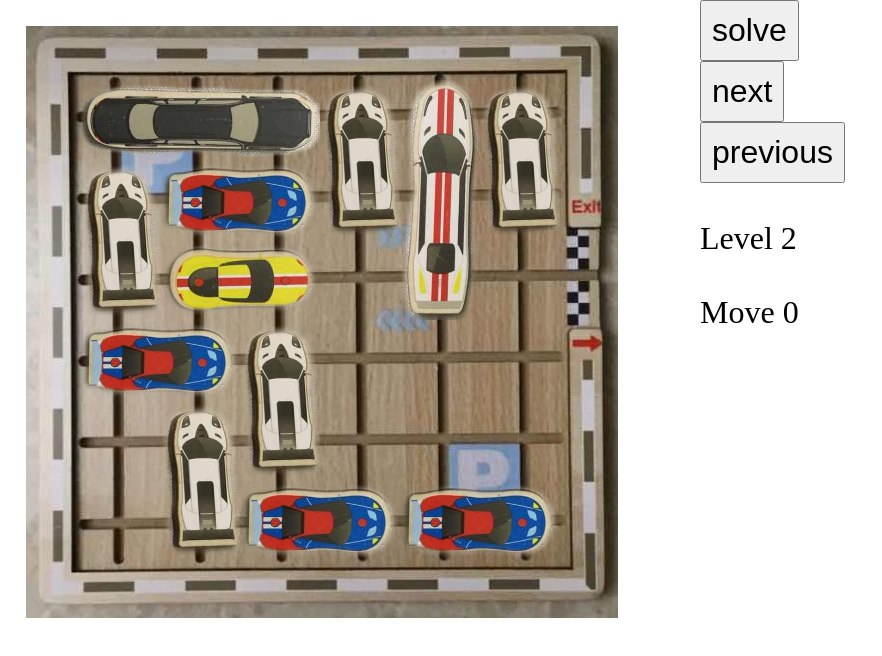
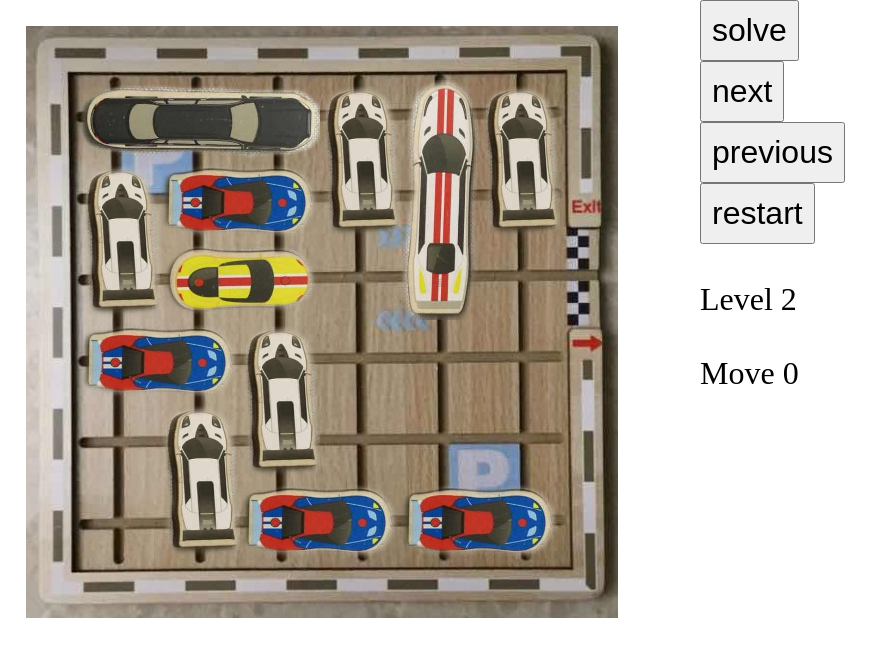
Before and after one commit to bombzj/parking-game, a plain HTML site: page index.html in a window 1280 px wide. Both pictures are taken after a click on the button "next". Shown: the whole page, without its empty margins (0-882 px from the left). Drawn offline with Linux system fonts and the light colour scheme.

Commit message:
small update

```diff
--- a/car.js
+++ b/car.js
@@ -3,8 +3,9 @@ let ctx, grid = 80, images = {}, cars, curCar, touchable = false, board=[], curM
 let touchX, touchY
 
 function init(c, boardW, boardH, exitX, exitY) {
-	cars = c
+	cars = copyCars(c)
 	curMove = 0
+	moveNumber.innerHTML = curMove
 	updateBoard()
 	ctx = canvas.getContext("2d")
 	loadImages(['blue', 'white', 'yellow', 'black', 'train', 'board'], () => {
@@ -22,7 +23,7 @@ function init(c, boardW, boardH, exitX, exitY) {
 			touchmove(event.offsetX, event.offsetY)
 		}
 	}, false);
-	canvas.addEventListener("mouseup", function (event) {
+	window.addEventListener("mouseup", function (event) {
 		if(!touchable) {
 			touchend()
 		}
@@ -37,7 +38,7 @@ function init(c, boardW, boardH, exitX, exitY) {
 		event.preventDefault();
 		touchmove(event.touches[0].clientX, event.touches[0].clientY)
 	}, false);
-	canvas.addEventListener("touchend", function (event) {
+	window.addEventListener("touchend", function (event) {
 		event.preventDefault();
 		touchend()
 	}, false);
@@ -86,15 +87,17 @@ function touchmove(ex, ey) {
 			if(y > touchY) {
 				if(board[curCar[0]][curCar[1] + curCar[2][1]] == 0) {
 					curCar[1]++
+					drawAll(cars)
 					curMove++
-					moveNumber.innerHTML = curMove;
+					moveNumber.innerHTML = curMove
 					updateBoard()
 				}
 			} else if(y < touchY){
 				if(board[curCar[0]][curCar[1] - 1] == 0) {
 					curCar[1]--
+					drawAll(cars)
 					curMove++
-					moveNumber.innerHTML = curMove;
+					moveNumber.innerHTML = curMove
 					updateBoard()
 				}
 			}
@@ -103,23 +106,23 @@ function touchmove(ex, ey) {
 			if(x > touchX) {
 				if(board[curCar[0] + curCar[2][0]][curCar[1]] == 0) {
 					curCar[0]++
+					drawAll(cars)
 					curMove++
-					moveNumber.innerHTML = curMove;
+					moveNumber.innerHTML = curMove
 					updateBoard()
 				}
 			} else if(x < touchX) {
 				if(board[curCar[0] - 1][curCar[1]] == 0) {
 					curCar[0]--
+					drawAll(cars)
 					curMove++
-					moveNumber.innerHTML = curMove;
+					moveNumber.innerHTML = curMove
 					updateBoard()
 				}
 			}
 			touchX = x
 		}
 	}
-
-	drawAll(cars)
 }
 
 function touchend() {
--- a/index.html
+++ b/index.html
@@ -5,19 +5,20 @@
 <meta name="viewport" content="width=device-width, initial-scale=1, minimal-ui">
 <meta name="keywords" content="Math,24,Game"/>
 <title>Parking Game</title>
-<script src="levels.js?i=1"></script>
-<script src="car.js?i=1"></script>
+<script src="levels.js?i=2"></script>
+<script src="car.js?i=2"></script>
 <style>
     body, button, span {
         font-size: 32px
     }
 </style>
 </head>
-<body style="margin:0px">
-    <canvas id="canvas" width="700" height="700" style="margin:0px;float:left"></canvas>
+<body style="margin:0px" onselectstart="return false;">
+    <canvas id="canvas" width="700" height="700" style="margin:0px;float:left" onselectstart="return false;"></canvas>
     <button onclick="javascript:solve()" style="padding:10px;">solve</button><br/>
     <button onclick="javascript:next()" style="padding:10px;">next</button><br/>
     <button onclick="javascript:previous()" style="padding:10px;">previous</button><br/>
+    <button onclick="javascript:restart()" style="padding:10px;">restart</button><br/>
     <br/>
     Level <span id="level"></span><br/>
     <br/>
@@ -27,7 +28,7 @@
 <script>
     let curLevel = 0
 
-    init(levels[curLevel], 6, 6, 7, 3)
+    restart()
     level.innerHTML = curLevel + 1
     moveNumber.innerHTML = '0'
 
@@ -35,15 +36,18 @@
         if(curLevel < levels.length - 1) {
             curLevel++
             level.innerHTML = curLevel + 1
-            init(levels[curLevel], 6, 6, 7, 3)
+            restart()
         }
     }
     function previous() {
         if(curLevel > 0) {
             curLevel--
             level.innerHTML = curLevel + 1
-            init(levels[curLevel], 6, 6, 7, 3)
+            restart()
         }
+    }
+    function restart() {
+        init(levels[curLevel], 6, 6, 7, 3)
     }
 
 </script>
--- a/levels.js
+++ b/levels.js
@@ -41,5 +41,24 @@ const levels = [
         [1,1,black],
 
         [2,3,yellow],    // move this car out
+    ],
+
+    [
+        [5,1,blue],
+        [5,5,blue],
+        [2,6,blue],
+
+        [4,5,white],
+        [2,4,white],
+        [5,2,white],
+        [1,5,white],
+        [1,1,white],
+
+        [3,4,black],
+
+        [3,1,train],
+        [6,2,train],
+
+        [1,3,yellow],
     ]
 ]
```
